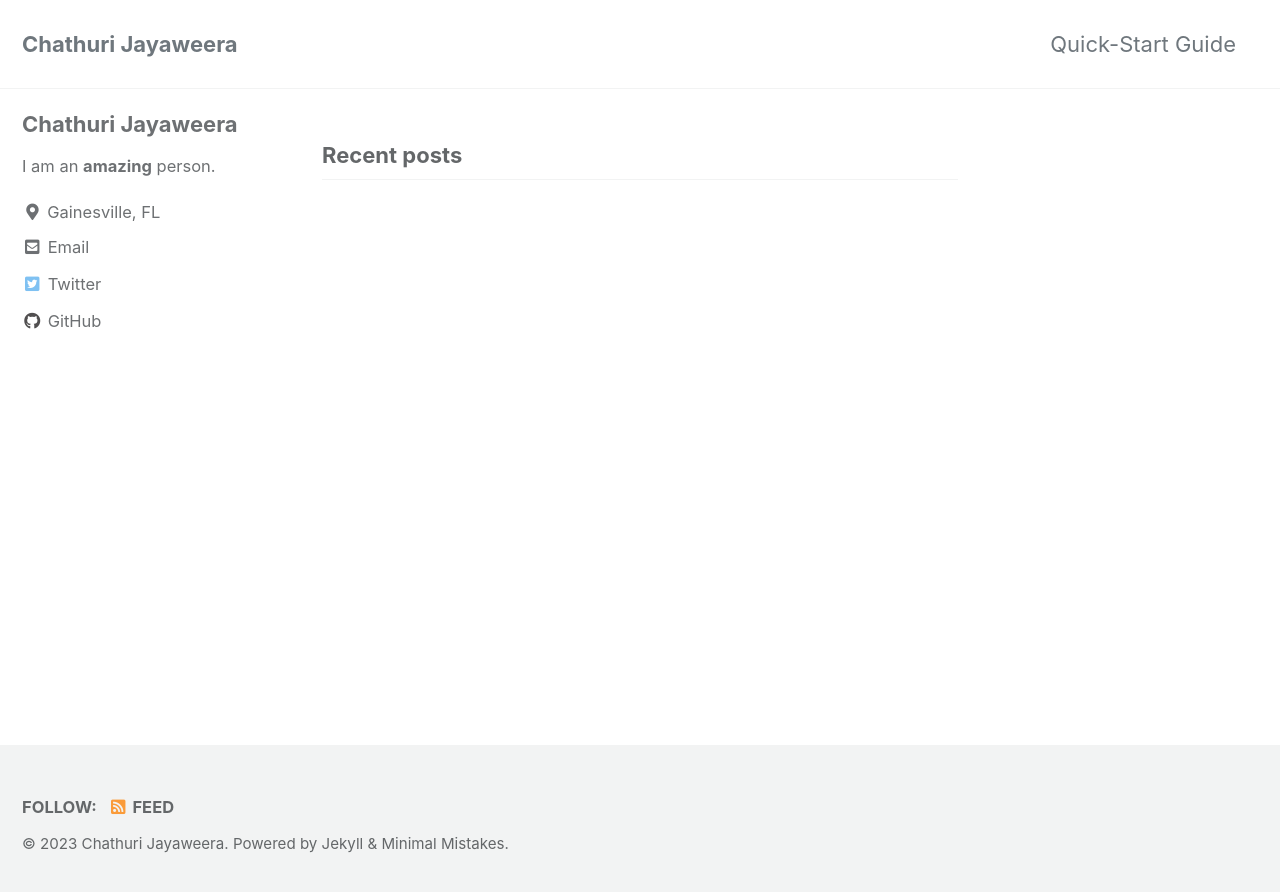
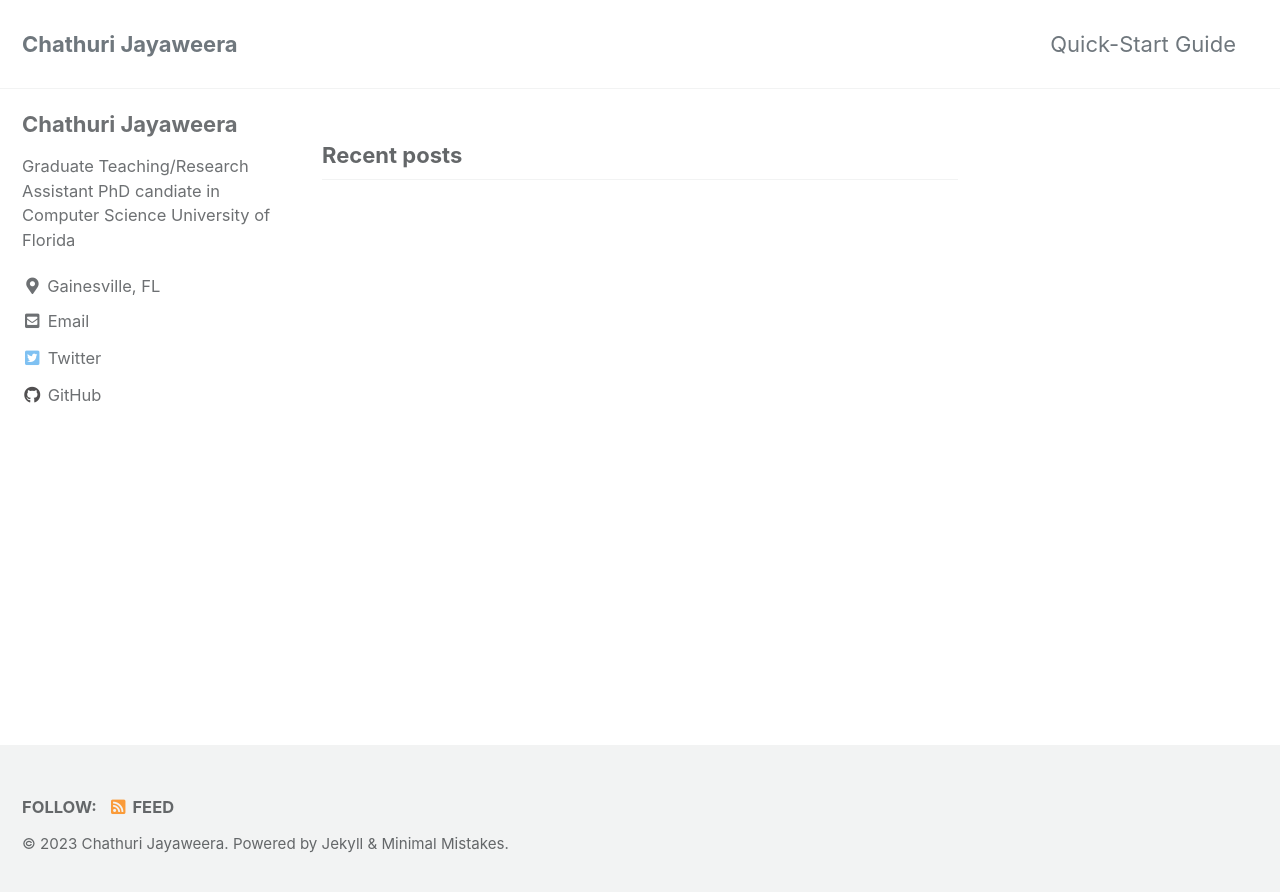
Before and after one commit to chestnutjay/chestnutjay.github.io, a Jekyll site: the page built from index.html, in a window 1280 px wide. Shown: the top 892 px of the page. Built offline with Jekyll 4.4.1, drawn with Linux system fonts in a browser that asks for light colours; cached includes are drawn as plain includes; the list of posts is cut into pages by our own code.

Commit message:
Update _config.yml

```diff
--- a/_config.yml
+++ b/_config.yml
@@ -51,7 +51,7 @@ comments:
     reactions_enabled    : # '1' for enabled (default), '0' for disabled
     theme                : # "light" (default), "dark", "dark_dimmed", "transparent_dark", "preferred_color_scheme"
   staticman:
-    branch               : # "master"
+    branch               : "master"
     endpoint             : # "https://{your Staticman v3 API}/v3/entry/github/"
 reCaptcha:
   siteKey                :
@@ -106,7 +106,7 @@ analytics:
 author:
   name             : "Chathuri Jayaweera"
   avatar           : # path of avatar image, e.g. "/assets/images/bio-photo.jpg"
-  bio              : "I am an **amazing** person."
+  bio              : "Graduate Teaching/Research Assistant\n PhD candiate in Computer Science\n University of Florida"
   location         : "Gainesville, FL"
   email            :
   links:
```
